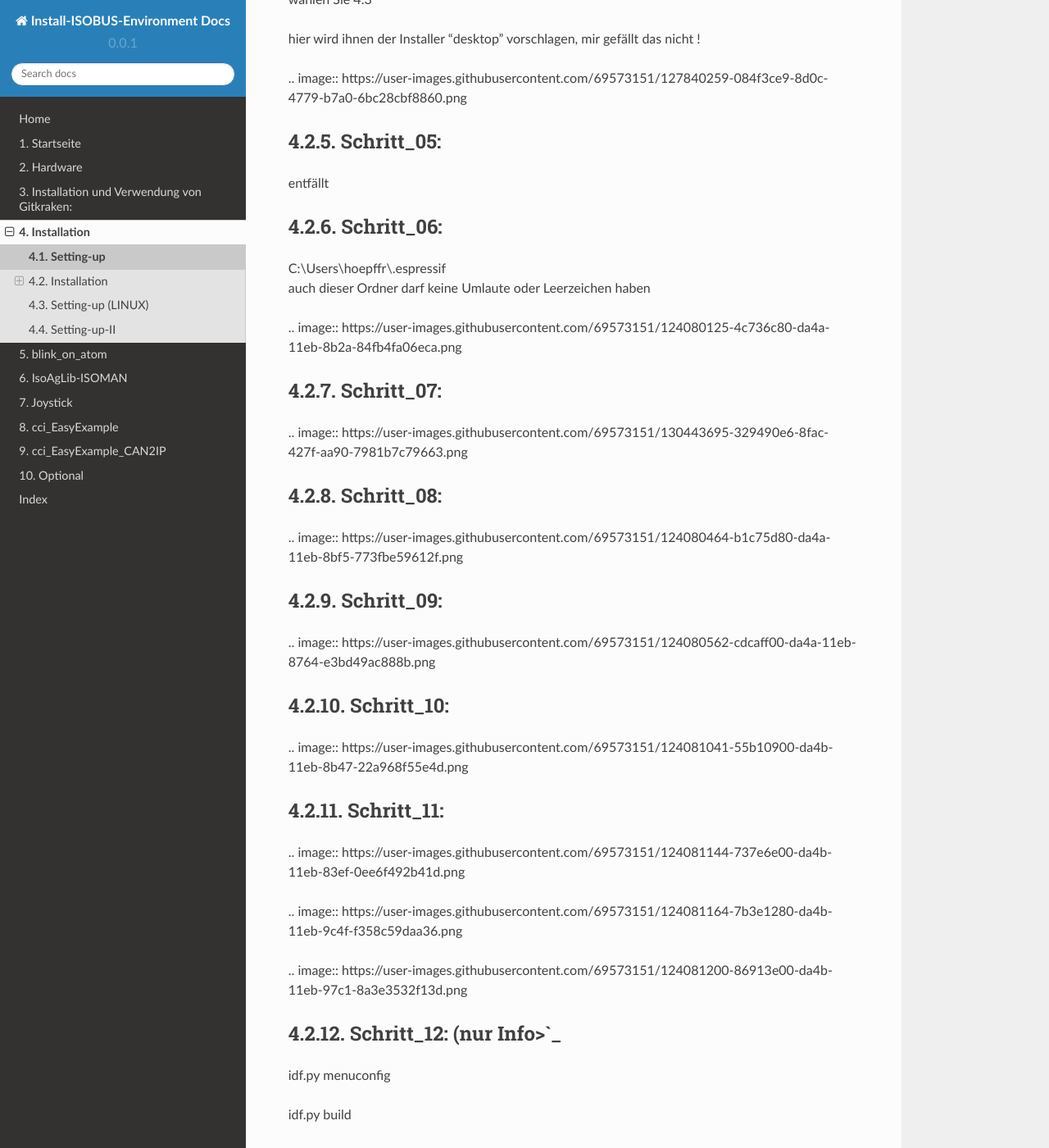
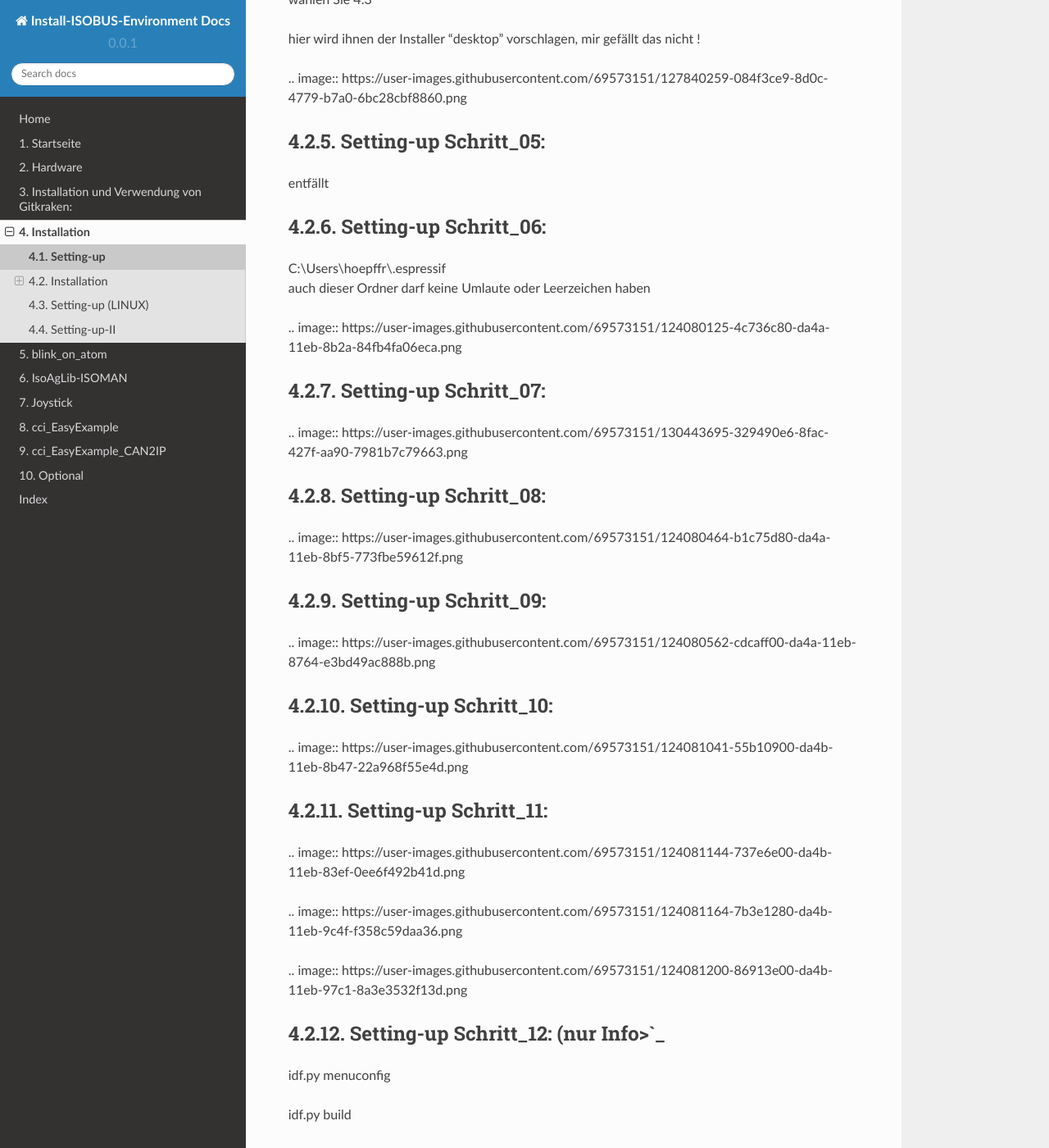
Before and after one commit to franz-ms-muc/Install-ISOBUS-Environment-docs, a Sphinx documentation site: the page built from docs/Setting-up.md, in a window 1280 px wide and 1400 px high, scrolled down 1297 px. Shown: the whole window at 82% size. Built offline with Sphinx 7.4.7 and the Read the Docs theme 2.0.0, drawn with Linux system fonts in a browser that asks for light colours; some of the changed text lies outside the part shown.

Commit message:
Update Setting-up.md

```diff
--- a/docs/Setting-up.md
+++ b/docs/Setting-up.md
@@ -4,7 +4,7 @@ Setting-up
 
 # Installation
 
-## Schritt\_01:
+## Setting-up Schritt\_01:
 
 Hintergrundinfos gibt es hier:
 https://docs.espressif.com/projects/esp-idf/en/latest/esp32/get-started/
@@ -21,11 +21,11 @@ https://dl.espressif.com/dl/esp-idf-tools-setup-online-2.9.exe
 
 https://dl.espressif.com/dl/esp-idf-tools-setup-offline-2.10.exe
 
-## Schritt\_02:
+## Setting-up Schritt\_02:
 
 .. image:: https://user-images.githubusercontent.com/69573151/127839833-d287df63-63ee-4f83-8144-ec901b59e1e2.png
 
-## Schritt\_03:
+## Setting-up Schritt\_03:
 
 .. image:: https://user-images.githubusercontent.com/69573151/124079826-edadf300-da49-11eb-9f2c-09df6762d1d3.png
 
@@ -41,7 +41,7 @@ drücken Sie bitte "Apply Fixes"
 
 und dann ja.
 
-## Schritt\_04:
+## Setting-up Schritt\_04:
 
 wählen Sie 4.3
 
@@ -49,34 +49,34 @@ hier wird ihnen der Installer "desktop" vorschlagen, mir gefällt das nicht !
 
 .. image:: https://user-images.githubusercontent.com/69573151/127840259-084f3ce9-8d0c-4779-b7a0-6bc28cbf8860.png
 
-## Schritt\_05:
+## Setting-up Schritt\_05:
 
 entfällt
 
-## Schritt\_06:
+## Setting-up Schritt\_06:
 
 C:\\Users\\hoepffr\\.espressif
 auch dieser Ordner darf keine Umlaute oder Leerzeichen haben
 
 .. image:: https://user-images.githubusercontent.com/69573151/124080125-4c736c80-da4a-11eb-8b2a-84fb4fa06eca.png
 
-## Schritt\_07:
+## Setting-up Schritt\_07:
 
 .. image:: https://user-images.githubusercontent.com/69573151/130443695-329490e6-8fac-427f-aa90-7981b7c79663.png
 
-## Schritt\_08:
+## Setting-up Schritt\_08:
 
 .. image:: https://user-images.githubusercontent.com/69573151/124080464-b1c75d80-da4a-11eb-8bf5-773fbe59612f.png
 
-## Schritt\_09:
+## Setting-up Schritt\_09:
 
 .. image:: https://user-images.githubusercontent.com/69573151/124080562-cdcaff00-da4a-11eb-8764-e3bd49ac888b.png
 
-## Schritt\_10:
+## Setting-up Schritt\_10:
 
 .. image:: https://user-images.githubusercontent.com/69573151/124081041-55b10900-da4b-11eb-8b47-22a968f55e4d.png
 
-## Schritt\_11:
+## Setting-up Schritt\_11:
 
 .. image:: https://user-images.githubusercontent.com/69573151/124081144-737e6e00-da4b-11eb-83ef-0ee6f492b41d.png
 
@@ -84,7 +84,7 @@ auch dieser Ordner darf keine Umlaute oder Leerzeichen haben
 
 .. image:: https://user-images.githubusercontent.com/69573151/124081200-86913e00-da4b-11eb-97c1-8a3e3532f13d.png
 
-> ## Schritt\_12: (nur Info>`_
+> ## Setting-up Schritt\_12: (nur Info>`_
 >
 > idf.py menuconfig
 >
@@ -108,7 +108,7 @@ auch dieser Ordner darf keine Umlaute oder Leerzeichen haben
 >
 > !`Schritt_12 <https://raw.githubusercontent.com/Meisterschulen-am-Ostbahnhof-Munchen/Install-ISOBUS-Environment-docs/main/images/SettingUp/Schritt_12.png
 
-## Schritt\_13:
+## Setting-up Schritt\_13:
 
 .. image:: https://user-images.githubusercontent.com/69573151/124082234-c147a600-da4c-11eb-9f46-4c323b9664d6.png
 
```
